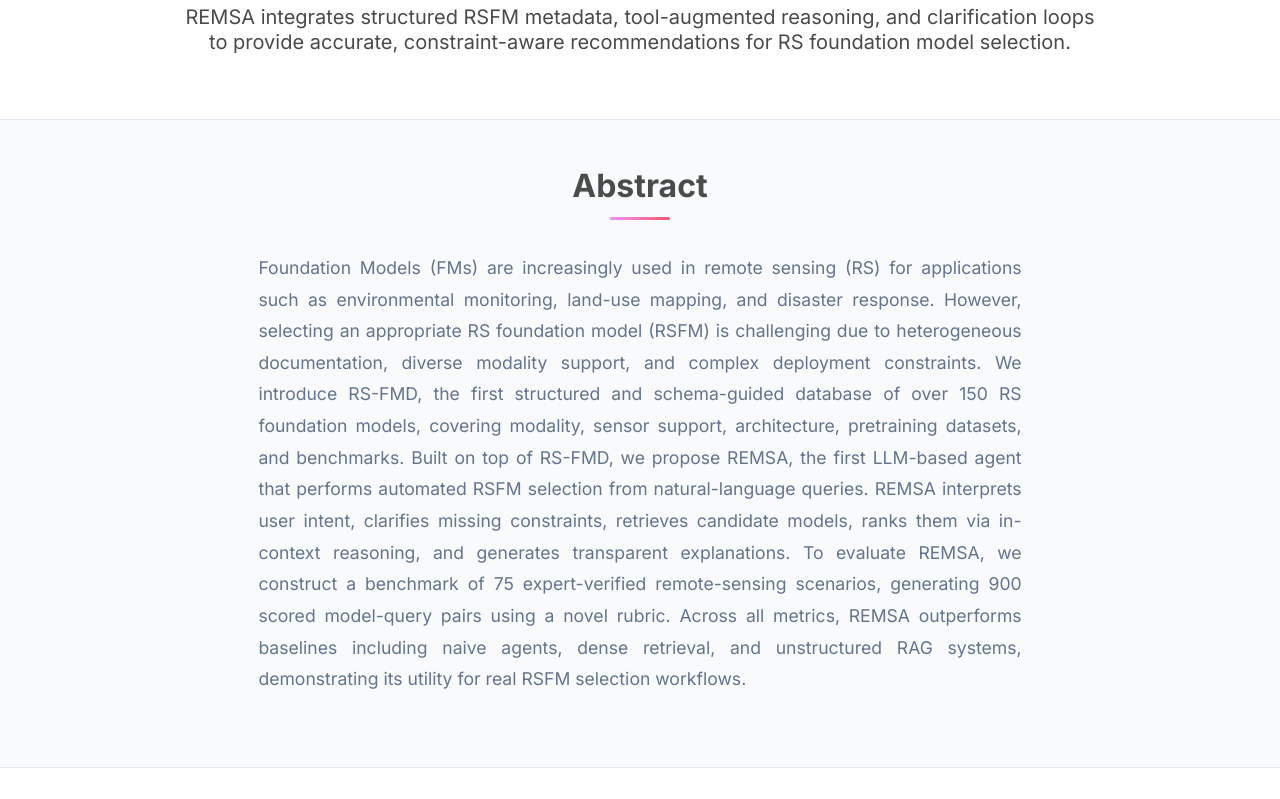
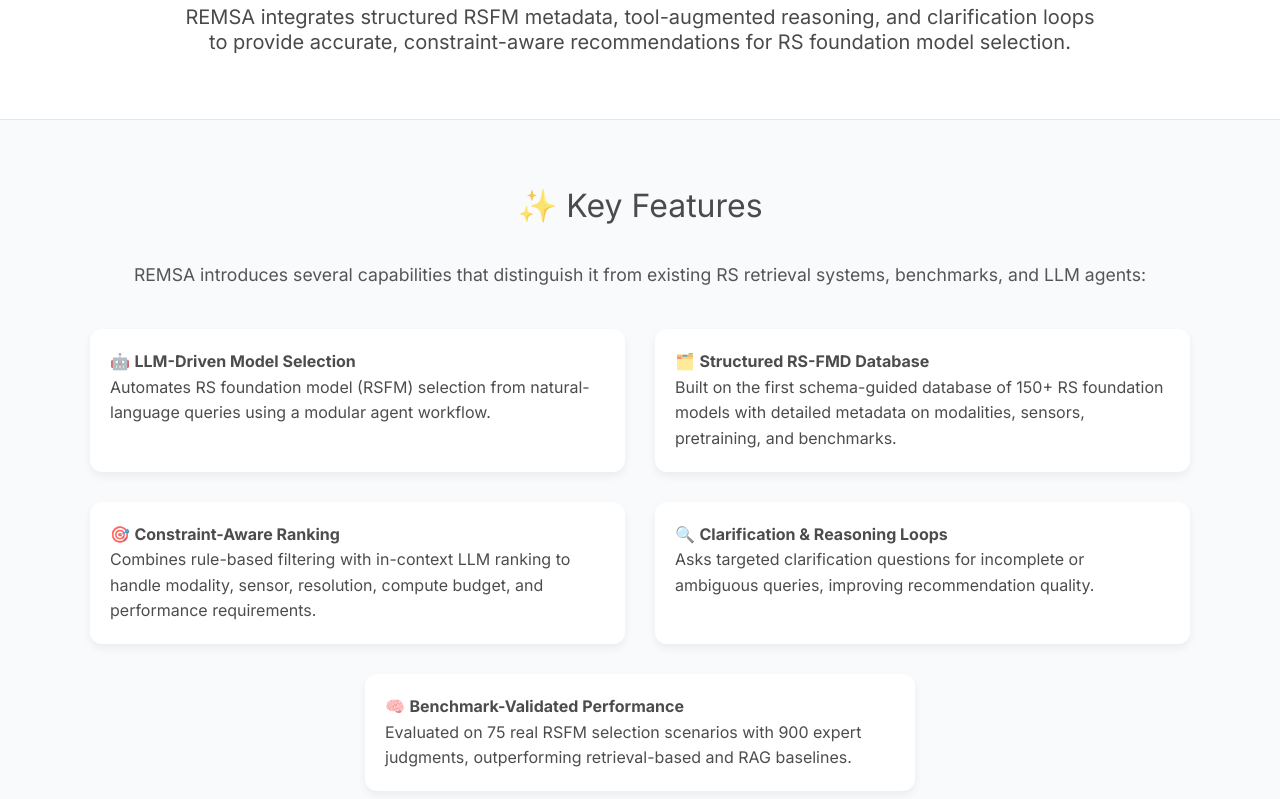
Before and after one commit to be-chen/remsa-page, a plain HTML site: page index.html in a window 1280 px wide. Shown: the part 821-1620 px from the top of the page. Drawn offline with nearby package versions, Linux system fonts and the light colour scheme; some icons are missing.

Commit message:
Update index.html

```diff
--- a/index.html
+++ b/index.html
@@ -316,6 +316,59 @@
 </section>
 <!-- End teaser image -->
 
+<!-- Key Features background-color: #faf2f2;-->
+<section class="hero is-light" id="features" style="padding: 60px 20px;">
+  <div style="max-width: 1100px; margin: 0 auto; text-align: center;">
+
+    <h2 style="font-size: 2em; margin-bottom: 30px;">✨ Key Features</h2>
+    <p style="font-size: 1.1em; color: #555; margin-bottom: 40px;">
+      REMSA introduces several capabilities that distinguish it from existing RS retrieval systems, benchmarks, and LLM agents:
+    </p>
+
+    <div style="display: grid; grid-template-columns: 1fr 1fr; gap: 30px; text-align: left;">
+
+      <!-- Feature 1 -->
+      <div style="background: white; padding: 20px; border-radius: 12px;
+                  box-shadow: 0 4px 8px rgba(0,0,0,0.06);">
+        <h3 style="margin-top: 0;">🤖 <b>LLM-Driven Model Selection</b></h3>
+        <p>Automates RS foundation model (RSFM) selection from natural-language queries using a modular agent workflow.</p>
+      </div>
+
+      <!-- Feature 2 -->
+      <div style="background: white; padding: 20px; border-radius: 12px;
+                  box-shadow: 0 4px 8px rgba(0,0,0,0.06);">
+        <h3 style="margin-top: 0;">🗂️ <b>Structured RS-FMD Database</b></h3>
+        <p>Built on the first schema-guided database of 150+ RS foundation models with detailed metadata on modalities, sensors, pretraining, and benchmarks.</p>
+      </div>
+
+      <!-- Feature 3 -->
+      <div style="background: white; padding: 20px; border-radius: 12px;
+                  box-shadow: 0 4px 8px rgba(0,0,0,0.06);">
+        <h3 style="margin-top: 0;">🎯 <b>Constraint-Aware Ranking</b></h3>
+        <p>Combines rule-based filtering with in-context LLM ranking to handle modality, sensor, resolution, compute budget, and performance requirements.</p>
+      </div>
+
+      <!-- Feature 4 -->
+      <div style="background: white; padding: 20px; border-radius: 12px;
+                  box-shadow: 0 4px 8px rgba(0,0,0,0.06);">
+        <h3 style="margin-top: 0;">🔍 <b>Clarification & Reasoning Loops</b></h3>
+        <p>Asks targeted clarification questions for incomplete or ambiguous queries, improving recommendation quality.</p>
+      </div>
+
+      <!-- Feature 5 (Centered Full-Width Box) -->
+      <div style="background: white; padding: 20px; border-radius: 12px;
+                  box-shadow: 0 4px 8px rgba(0,0,0,0.06); grid-column: 1 / span 2;
+                  width: 50%; margin: 0 auto;">
+        <h3 style="margin-top: 0;">🧠 <b>Benchmark-Validated Performance</b></h3>
+        <p>Evaluated on 75 real RSFM selection scenarios with 900 expert judgments, outperforming retrieval-based and RAG baselines.</p>
+      </div>
+
+    </div>
+  </div>
+</section>
+<!-- End Key Features -->
+
+
 
 <!-- Paper abstract -->
 <section class="section hero is-light">
```
